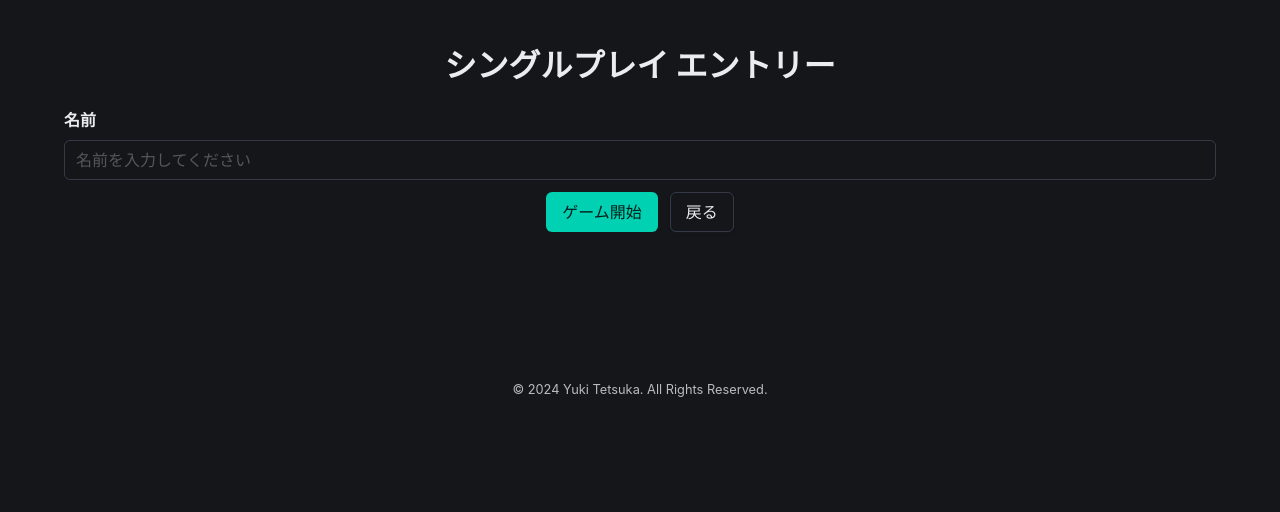
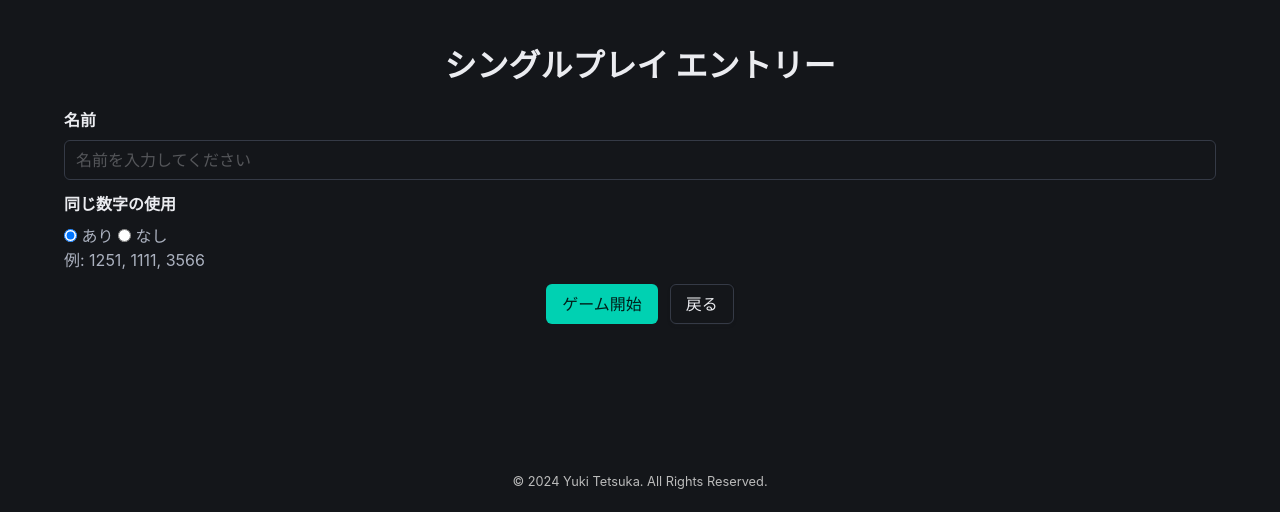
Before and after one commit to ponstream24/Hit-, a PHP site: page /entry-single in a window 1280 px wide. Shown: the top 512 px of the page. Before the commit the page ends 397 px from the top, so only its background shows below. Run offline with PHP 8.4, Linux system fonts and the light colour scheme; some libraries are stand-ins or nearby versions.

Commit message:
設定を追加
Co-authored-by: YukiTetsuka <153135690+YukiTetsuka@users.noreply.github.com>

```diff
--- a/entry-single.php
+++ b/entry-single.php
@@ -8,7 +8,7 @@
 <section class="section">
     <div class="container">
         <h1 class="title has-text-centered">シングルプレイ エントリー</h1>
-            <form action="play">
+        <form action="play" method="POST">
             <input type="hidden" name="type" value="single">
             <div class="field">
                 <label class="label">名前</label>
@@ -16,12 +16,42 @@
                     <input class="input" type="text" name="username" placeholder="名前を入力してください" required>
                 </div>
             </div>
+
+            <div class="field">
+                <label class="label">同じ数字の使用</label>
+                <div class="control">
+                    <label class="radio">
+                        <input type="radio" onclick="changeHelp(true);" name="number_generation" value="with_duplicates" checked required>
+                        あり
+                    </label>
+                    <label class="radio">
+                        <input type="radio" onclick="changeHelp(false);" name="number_generation" value="without_duplicates" required>
+                        なし
+                    </label>
+                </div>
+                <p id="help">例: 1251, 1111, 3566</p>
+            </div>
+
             <div class="buttons is-centered">
                 <button class="button is-primary" type="submit">ゲーム開始</button>
-                    <button class="button" onclick="window.location.href = './';">戻る</button>
+                <button class="button" type="button" onclick="window.location.href = './';">戻る</button>
             </div>
         </form>
     </div>
 </section>
 
+<script>
+    function changeHelp(status){
+
+        const help = document.getElementById("help");
+
+        if( status ){
+            help.innerHTML = "例: <b>1</b>25<b>1</b>, <b>1111</b>, 35<b>66</b>";
+        }
+        else{
+            help.innerHTML = "例: 1234, 2571, 3691";
+        }
+    }
+</script>
+
 <?=html_footer()?>
```
Lines whose indentation alone changed are shown as unchanged.
